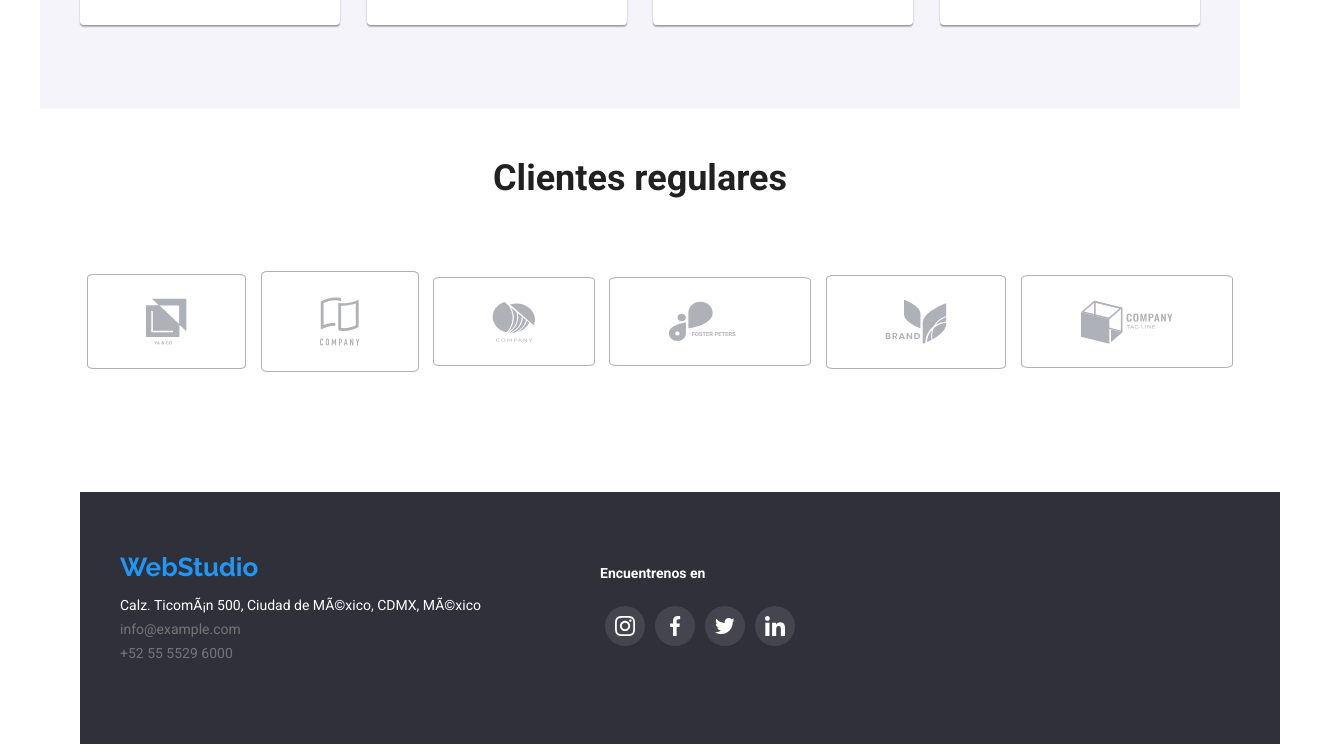
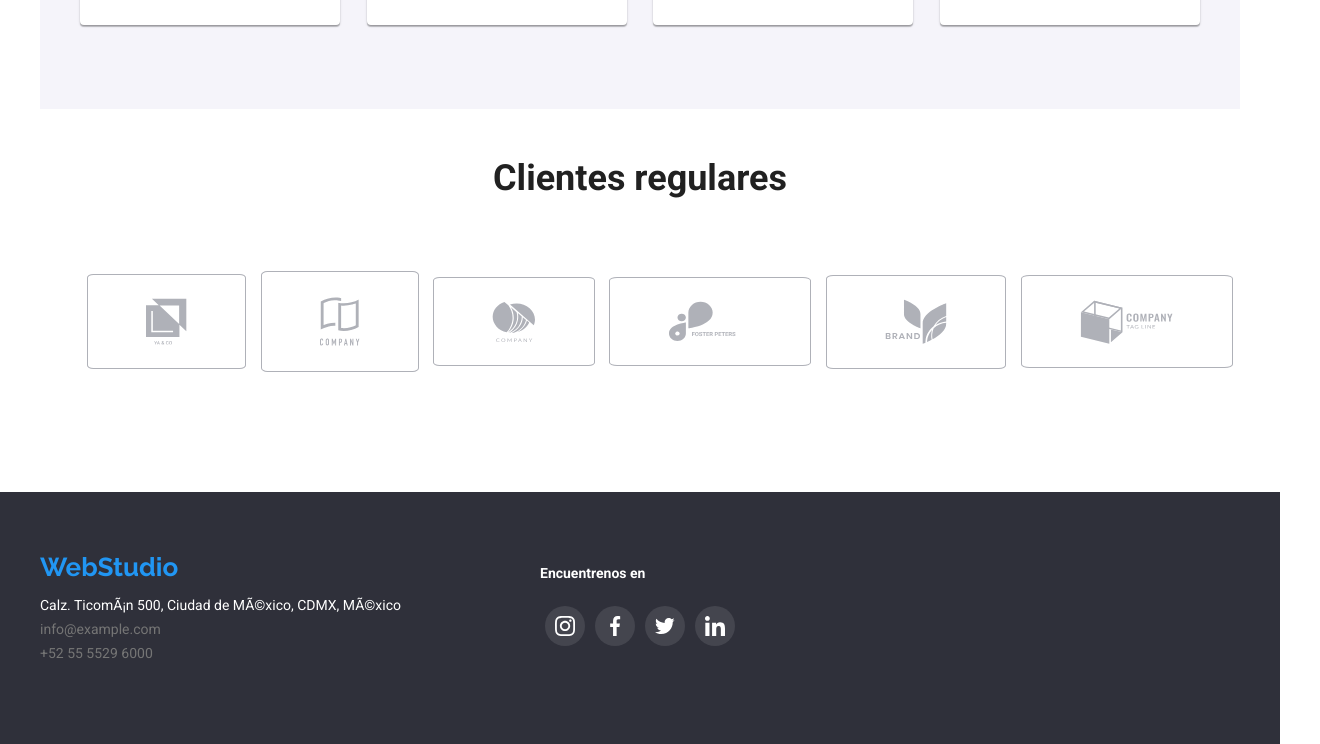
Before and after one commit to warllensteven/goit-markup-hw-05, a plain HTML site: page index.html in a window 1280 px wide. Shown: the part 2087-2831 px from the top of the page, 1320 px wide, since content can reach past the window. Drawn offline with nearby package versions, Linux system fonts and the light colour scheme.

Commit message:
correction

```diff
--- a/css/styles.css
+++ b/css/styles.css
@@ -669,13 +669,10 @@ address {
   padding-top: 60px;
 }
 .section-footer {
-  width: 1200px;
   height: 252px;
   display: flex;
   flex-direction: column;
   align-items: center;
-  margin-left: 80px;
-  padding-left: 40px;
 }
 .social-footer {
   display: flex;
```
